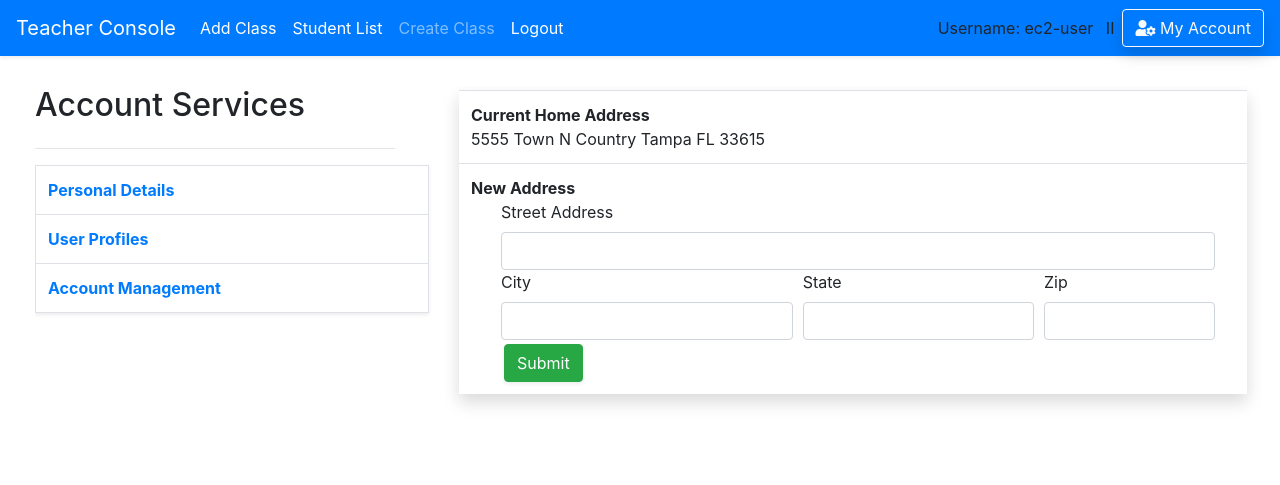
After one commit to Khoi938/AWS-SchoolApp, a Django app: page /account_management/address in a window 1280 px wide. The commit adds this page. Shown: the top 485 px of the page. Run offline with Django 3.2, Linux system fonts and the light colour scheme; a user stored in the database is signed in; data comes from the database, SQL or seed files in the repository; both versions use the stored data as it was after the commit; lists and menus that the app fills with data are empty; some libraries are stand-ins or nearby versions.

Commit message:
added FE acc edit

```diff
--- a/lc101/school_app/models.py
+++ b/lc101/school_app/models.py
@@ -9,8 +9,8 @@ class Profile(models.Model):
     user = models.OneToOneField(User, null=True, on_delete = models.SET_NULL)
     about = models.TextField(max_length=350, blank=True)
     address = models.CharField(max_length=200, blank=True)
-    # zip_code = models.CharField(max_length=20, blank=True)
-    # phone_number = models.CharField(max_length=20, blank=True)
+    zip_code = models.CharField(max_length=20, blank=True)
+    phone_number = models.CharField(max_length=20, blank=True)
 
     birth_date = models.DateField(null=True, blank=True)
     school_id = models.IntegerField(null=True, blank = True, default=0)
--- /dev/null
+++ b/lc101/school_app/templates/account_profile/edit_base.html
@@ -0,0 +1,37 @@
+{% extends 'base.html' %}
+{% block content %}
+<div class='container-fuild'>
+    <div class='content '>
+    <div class='row mr-2'>
+        <div class='col-md-4 nav navigation' style='height: 240px;overflow: hidden;'>
+            <h2>Account Services</h2>
+            <hr align='left'  style='width:360px;'>
+            <table class='table table-bordered border border-info table-hover shadow-sm' style='background:white'>
+              <tbody>
+                <tr><th scope="row">
+                    <a href='/account_management/#personal' style='display: block;text-decoration: none;'>Personal Details</a></th>
+                </tr>
+                <tr><th scope="row">
+                    <a href='#profiles' style='display: block;text-decoration: none;'>User Profiles</a></th>
+                </tr>
+                <tr><th scope="row">
+                    <a href='#account' style='display: block;text-decoration: none;'>Account Management</a></th>
+                </tr>
+              </tbody>
+            </table>
+        </div>
+            <div class='col-md-8 rounded' style=' height: 400px;overflow: hidden;overflow-y: auto;'>
+
+            <table class='table border-primary shadow mt-1' style='background:white'>
+                <tbody>
+                 {% block account_management %}
+                 {% endblock %}
+                </tbody>
+            </table>
+            <br><br>
+        </div>
+    </div>
+    </div>
+</div>
+
+{% endblock %}
--- /dev/null
+++ b/lc101/school_app/templates/account_profile/edit_profile/edit_address.html
@@ -0,0 +1,33 @@
+{% extends 'account_profile/edit_base.html' %}
+{% block account_management %}
+
+<tr>
+    <td scope="row" colspan="3"><strong>Current Home Address</strong><br>
+    5555 Town N Country Tampa FL 33615 &nbsp</td>
+</tr>
+<tr>
+    <td scope="row" colspan="3"><strong>New Address</strong><br>
+    <form style='border:0'>
+      <div class='form-row'>
+          <div class=col-md-12>
+            <label for="address">Street Address</label>
+            <input type="text" class='form-control' name="stuff" id='address'/>
+          </div>
+          <div class='col-md-5'>
+              <label>City</label>
+              <input type="text" class='form-control' name="city"/>
+          </div>
+          <div class='col-md-4'>
+              <label>State</label>
+              <input type="text" class='form-control'name="state"/>
+          </div>
+          <div class='col-md-3'>
+              <label>Zip</label>
+              <input type="text" class='form-control' name="zip_code"/>
+          </div>
+            <button class='btn btn-success shadow-sm text-center mt-1 ml-2'>Submit</button>
+        </div>
+    </form>
+    </td>
+</tr>
+{% endblock %}
--- a/lc101/school_app/urls.py
+++ b/lc101/school_app/urls.py
@@ -8,6 +8,8 @@ urlpatterns=[
     path('homepage',views.index, name = 'homepage'),
     path('register',views.register, name='register'),
     path('account_management/',views.account_management, name='account_management'),
+
+    path('account_management/<str:modify>',views.account_management_edit,name='account_management_edit'),
 
     #when user visit this address, call this function
     path('teacher',views_logged.teacher, name='teacher'),
--- a/lc101/school_app/views.py
+++ b/lc101/school_app/views.py
@@ -119,4 +119,10 @@ def account_management(request):
     if is_login(request) == False:
         return redirect('/login')
 
-    return render(request,'account_profiles/view_account.html')
+    return render(request,'account_profile/view_account.html')
+
+def account_management_edit(request,modify=None):
+    if is_login(request) == False:
+        return redirect('/login')
+    if modify == 'address':
+        return render(request,'account_profile/edit_profile/edit_address.html')
```
Also changed, not shown: lc101/school_app/templates/account_profile/view_account.html (renamed from lc101/school_app/templates/account_profiles/view_account.html, +9 -4 lines), lc101/school_app/templates/account_profiles/edit_profile.html (deleted, +0 -85 lines), lc101/db.sqlite3, lc101/school_app/migrations/0007_auto_20180707_1600.py (added).
